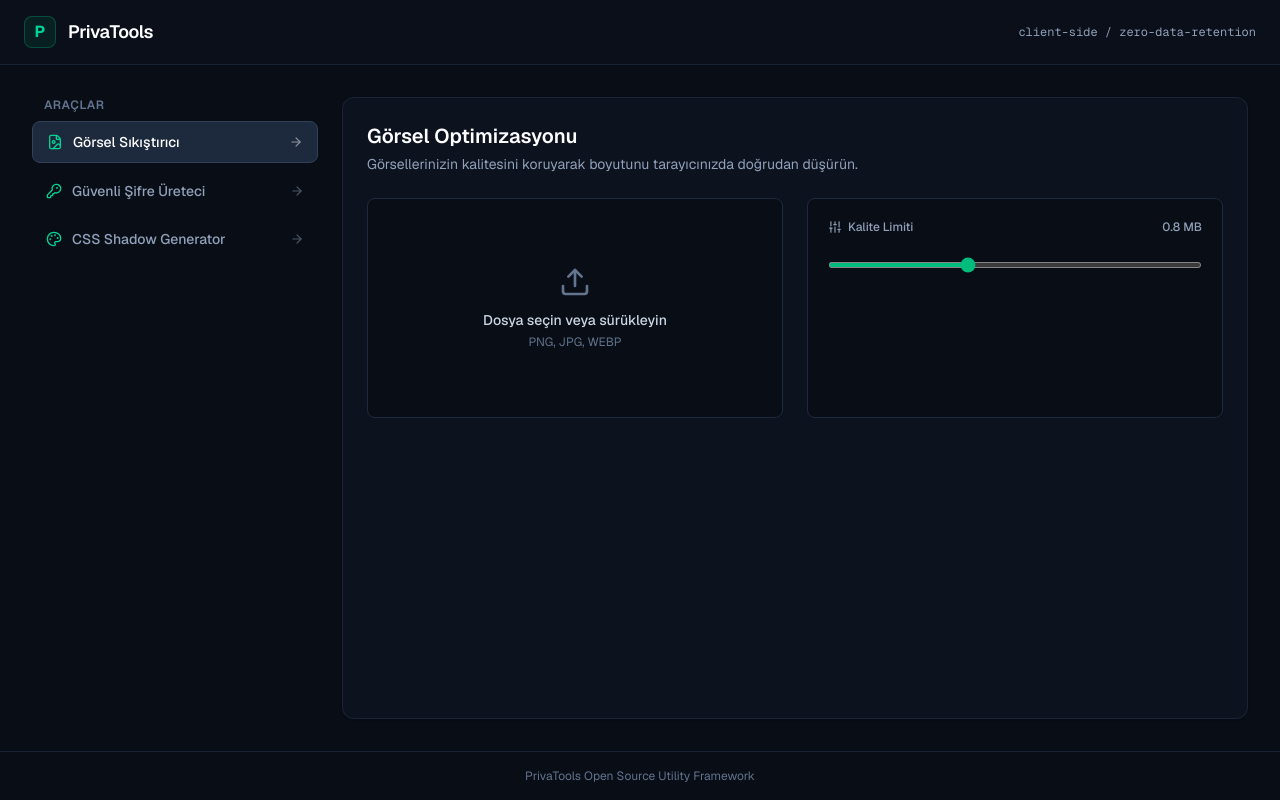
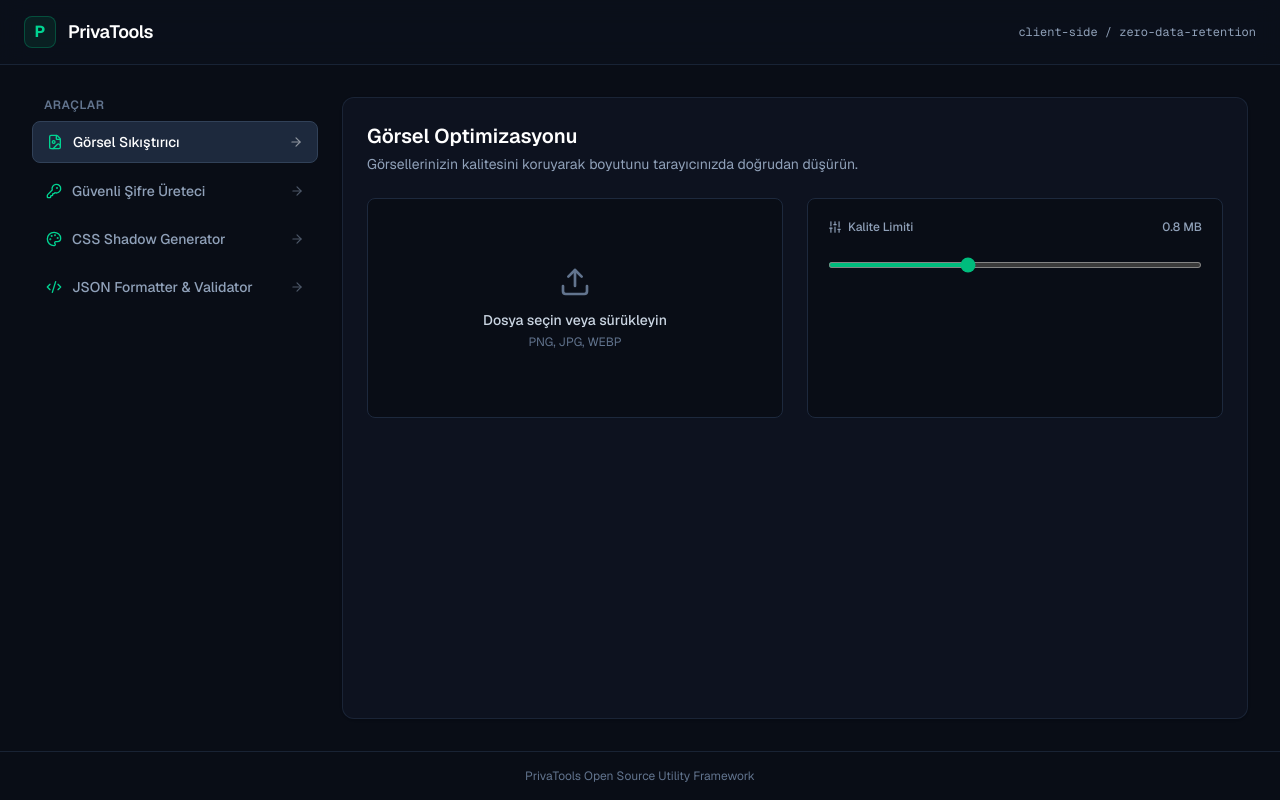
Before and after one commit to MuhammedEdev/privatools, a Next.js app: page / in a window 1280 px wide. Built offline with nearby package versions, Linux system fonts and the light colour scheme.

Commit message:
feat: add JSON formatter and syntax validator tool

```diff
--- a/src/app/page.tsx
+++ b/src/app/page.tsx
@@ -6,16 +6,18 @@ import {
   FileImage,
   KeyRound,
   Palette,
+  Code2,
   Upload,
   Download,
   Check,
   Copy,
   ArrowRight,
-  Sliders
+  Sliders,
+  AlertCircle
 } from "lucide-react";
 
 export default function Home() {
-  const [activeTab, setActiveTab] = useState<"compressor" | "password" | "shadow">("compressor");
+  const [activeTab, setActiveTab] = useState<"compressor" | "password" | "shadow" | "json">("compressor");
 
   // Görsel Sıkıştırma State'leri
   const [originalFile, setOriginalFile] = useState<File | null>(null);
@@ -36,6 +38,12 @@ export default function Home() {
   const [spread, setSpread] = useState<number>(0);
   const [shadowColor, setShadowColor] = useState<string>("#000000");
   const [shadowCopied, setShadowCopied] = useState<boolean>(false);
+
+  // JSON Formatter State'leri
+  const [rawJson, setRawJson] = useState<string>('{"name":"PrivaTools","type":"Open Source","features":["Client-side","Zero-data"]}');
+  const [formattedJson, setFormattedJson] = useState<string>("");
+  const [jsonError, setJsonError] = useState<string | null>(null);
+  const [jsonCopied, setJsonCopied] = useState<boolean>(false);
 
   // Görsel Sıkıştırma Mantığı
   const handleFileUpload = async (event: ChangeEvent<HTMLInputElement>) => {
@@ -83,12 +91,29 @@ export default function Home() {
     setTimeout(() => setStatus(false), 2000);
   };
 
-  // CSS Box-Shadow Kodu Üretici
+  // JSON Düzenleyici ve Doğrulayıcı Mantık
+  const handleFormatJson = (input: string) => {
+    setRawJson(input);
+    if (!input.trim()) {
+      setFormattedJson("");
+      setJsonError(null);
+      return;
+    }
+    try {
+      const parsed = JSON.parse(input);
+      setFormattedJson(JSON.stringify(parsed, null, 2));
+      setJsonError(null);
+    } catch (err: any) {
+      setJsonError(err.message || "Geçersiz JSON formatı");
+      setFormattedJson("");
+    }
+  };
+
   const cssShadowCode = `box-shadow: ${shadowX}px ${shadowY}px ${blur}px ${spread}px ${shadowColor};`;
 
   return (
     <div className="min-h-screen bg-[#090D16] text-slate-200 font-sans flex flex-col justify-between">
-      {/* Üst Navigasyon */}
+      {/* Header */}
       <header className="border-b border-slate-800/80 bg-[#0D121F]/50 backdrop-blur-md sticky top-0 z-50 px-6 py-4 flex items-center justify-between">
         <div className="flex items-center gap-3">
           <div className="w-8 h-8 rounded-lg bg-emerald-500/10 border border-emerald-500/30 flex items-center justify-center font-bold text-emerald-400">
@@ -101,10 +126,10 @@ export default function Home() {
         </nav>
       </header>
 
-      {/* Ana Uygulama Paneli */}
+      {/* Main Content */}
       <main className="max-w-7xl w-full mx-auto p-4 sm:p-6 lg:p-8 flex-1 grid grid-cols-1 lg:grid-cols-12 gap-6">
 
-        {/* Sol Menü / Araç Seçici */}
+        {/* Sidebar */}
         <aside className="lg:col-span-3 space-y-2">
           <p className="text-xs font-semibold text-slate-500 uppercase tracking-wider px-3 mb-2">
             Araçlar
@@ -156,9 +181,27 @@ export default function Home() {
             </div>
             <ArrowRight className="w-3.5 h-3.5 opacity-50" />
           </button>
+
+          <button
+            onClick={() => {
+              setActiveTab("json");
+              if (!formattedJson) handleFormatJson(rawJson);
+            }}
+            className={`w-full flex items-center justify-between px-3.5 py-2.5 rounded-lg text-sm font-medium transition-all ${
+              activeTab === "json"
+                ? "bg-slate-800 text-white border border-slate-700"
+                : "text-slate-400 hover:text-slate-200 hover:bg-slate-900"
+            }`}
+          >
+            <div className="flex items-center gap-2.5">
+              <Code2 className="w-4 h-4 text-emerald-400" />
+              <span>JSON Formatter & Validator</span>
+            </div>
+            <ArrowRight className="w-3.5 h-3.5 opacity-50" />
+          </button>
         </aside>
 
-        {/* Sağ Panel / Aktif Araç Alanı */}
+        {/* Dashboard Area */}
         <section className="lg:col-span-9 bg-[#0D121F] border border-slate-800/80 rounded-xl p-6 shadow-sm">
 
           {/* TAB 1: Görsel Sıkıştırma */}
@@ -289,7 +332,7 @@ export default function Home() {
             </div>
           )}
 
-          {/* TAB 3: CSS Box Shadow Generator */}
+          {/* TAB 3: CSS Shadow */}
           {activeTab === "shadow" && (
             <div className="space-y-6">
               <div>
@@ -300,7 +343,6 @@ export default function Home() {
               </div>
 
               <div className="grid grid-cols-1 md:grid-cols-2 gap-6">
-                {/* Sol: Canlı Önizleme Alanı */}
                 <div className="bg-[#090D16] border border-slate-800 rounded-lg p-8 flex items-center justify-center min-h-[260px]">
                   <div
                     className="w-32 h-32 bg-slate-800 rounded-xl transition-all duration-150"
@@ -310,7 +352,6 @@ export default function Home() {
                   />
                 </div>
 
-                {/* Sağ: Ayarlar ve Kod Çıktısı */}
                 <div className="bg-[#090D16] border border-slate-800 rounded-lg p-5 space-y-4">
                   <div className="space-y-3 text-xs">
                     <div>
@@ -382,6 +423,68 @@ export default function Home() {
             </div>
           )}
 
+          {/* TAB 4: JSON Formatter & Validator */}
+          {activeTab === "json" && (
+            <div className="space-y-6">
+              <div>
+                <h1 className="text-xl font-semibold text-white">JSON Formatter & Validator</h1>
+                <p className="text-sm text-slate-400 mt-1">
+                  JSON verilerinizi biçimlendirin, sözdizimi (syntax) hatalarını anında tespit edin.
+                </p>
+              </div>
+
+              <div className="grid grid-cols-1 md:grid-cols-2 gap-4">
+                {/* Sol: Ham Giriş */}
+                <div className="space-y-2">
+                  <label className="text-xs font-medium text-slate-400">Ham JSON Verisi</label>
+                  <textarea
+                    rows={12}
+                    value={rawJson}
+                    onChange={(e) => handleFormatJson(e.target.value)}
+                    placeholder="JSON verinizi buraya yapıştırın..."
+                    className="w-full bg-[#090D16] border border-slate-800 rounded-lg p-3 text-xs font-mono text-slate-200 focus:outline-none focus:border-slate-700 transition resize-none"
+                  />
+                </div>
+
+                {/* Sağ: Biçimlendirilmiş Çıktı / Hata */}
+                <div className="space-y-2 flex flex-col justify-between">
+                  <div>
+                    <div className="flex justify-between items-center mb-2">
+                      <label className="text-xs font-medium text-slate-400">Formatlanmış Sonuç</label>
+                      {formattedJson && (
+                        <button
+                          onClick={() => copyToClipboard(formattedJson, setJsonCopied)}
+                          className="text-xs text-emerald-400 hover:underline flex items-center gap-1"
+                        >
+                          {jsonCopied ? <Check className="w-3 h-3" /> : <Copy className="w-3 h-3" />}
+                          {jsonCopied ? "Kopyalandı" : "Kopyala"}
+                        </button>
+                      )}
+                    </div>
+
+                    {jsonError ? (
+                      <div className="bg-rose-500/10 border border-rose-500/30 rounded-lg p-4 flex items-start gap-3 text-rose-400 text-xs">
+                        <AlertCircle className="w-4 h-4 shrink-0 mt-0.5" />
+                        <div>
+                          <p className="font-semibold">Sözdizimi Hatası</p>
+                          <p className="mt-1 opacity-90">{jsonError}</p>
+                        </div>
+                      </div>
+                    ) : (
+                      <textarea
+                        rows={12}
+                        readOnly
+                        value={formattedJson}
+                        placeholder="Düzenlenmiş çıktı burada görünecek..."
+                        className="w-full bg-[#090D16] border border-slate-800 rounded-lg p-3 text-xs font-mono text-emerald-400 focus:outline-none resize-none"
+                      />
+                    )}
+                  </div>
+                </div>
+              </div>
+            </div>
+          )}
+
         </section>
       </main>
 
```
